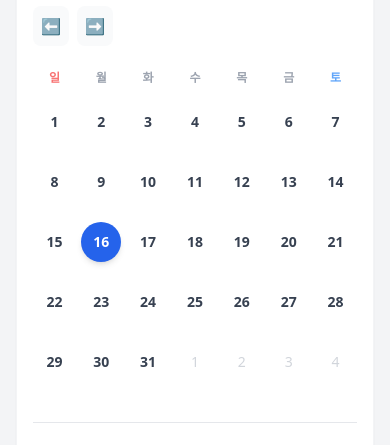
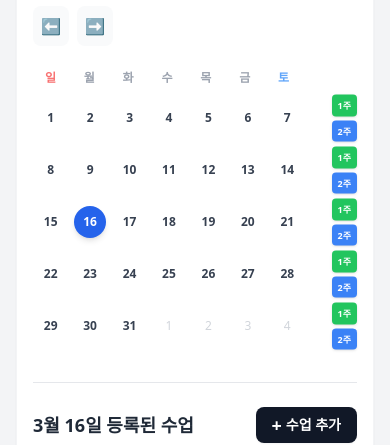
Before and after one commit to Jungwoooo/aurora-web, a Nuxt app: page /admin/lesson in a window 390 px wide. Shown: the part 179-624 px from the top of the page. Built offline with nearby package versions, Linux system fonts and the light colour scheme; no server answers.

Commit message:
[FEATURE] 관리자 수업 생성 및 복사 기능 적용

```diff
--- a/pages/admin/lesson/index.vue
+++ b/pages/admin/lesson/index.vue
@@ -219,7 +219,7 @@ const pasteWeeks = async (targetIndex: number) => {
       toastStore.show('수업 대량 등록에 실패했습니다.')
     }
   } else {
-    toastStore.show('adminStore에 bulkCreateLessons 함수를 먼저 추가해주세요!')
+    toastStore.show('adminStore에 copyCreateLessons 함수를 먼저 추가해주세요!')
   }
 }
 
@@ -302,8 +302,9 @@ const handleCreateLesson = async () => {
 }
 </script>
 
+
 <template>
-  <div class="relative bg-white rounded-2xl shadow-sm border border-gray-100 p-4 md:p-6 pb-24">
+  <div class="relative bg-white rounded-2xl shadow-sm border border-gray-100 p-4 md:p-6 pb-24 sm:mr-[130px]">
 
     <div class="flex flex-col md:flex-row justify-between items-start md:items-center mb-6 gap-4">
       <h2 class="text-xl font-extrabold text-gray-800">{{ currentYear }}년 {{ currentMonth }}월 수업 관리</h2>
@@ -313,7 +314,7 @@ const handleCreateLesson = async () => {
       </div>
     </div>
 
-    <div class="grid grid-cols-7 gap-1 text-center font-bold text-gray-400 mb-2 text-xs">
+    <div class="grid grid-cols-7 gap-1 pr-14 sm:pr-0 text-center font-bold text-gray-400 mb-2 text-xs">
       <div v-for="day in days" :key="day" :class="day === '일' ? 'text-red-400' : day === '토' ? 'text-blue-400' : ''">
         {{ day }}
       </div>
@@ -325,7 +326,7 @@ const handleCreateLesson = async () => {
         :key="index"
         @mouseenter="hoveredWeekIndex = index"
         @mouseleave="hoveredWeekIndex = null"
-        class="relative group grid grid-cols-7 gap-1 p-1 -mx-1 rounded-xl transition-all duration-200"
+        class="relative group grid grid-cols-7 gap-1 p-1 -mx-1 rounded-xl transition-all duration-200 pr-14 sm:pr-0"
         :class="{
           'bg-purple-50/60 ring-1 ring-purple-100': !clipboard.type && hoveredWeekIndex === index
         }"
@@ -338,8 +339,8 @@ const handleCreateLesson = async () => {
           @click="pasteWeeks(hoveredWeekIndex !== null ? hoveredWeekIndex : index)"
           class="absolute inset-0 z-10 bg-purple-100/90 border-2 border-dashed border-purple-500 rounded-xl flex items-center justify-center cursor-pointer shadow-sm transition-all"
         >
-          <span v-if="index === hoveredWeekIndex" class="text-purple-700 font-extrabold text-sm shadow-md bg-white px-5 py-2 rounded-full animate-bounce-short">
-            여기에 {{ clipboard.type === 'two-weeks' ? '2주치' : '1주치' }} 스케줄 붙여넣기
+          <span v-if="index === hoveredWeekIndex" class="text-purple-700 font-extrabold text-xs sm:text-sm shadow-md bg-white px-4 py-2 rounded-full animate-bounce-short">
+            여기에 {{ clipboard.type === 'two-weeks' ? '2주치' : '1주치' }} 붙여넣기
           </span>
         </div>
 
@@ -347,13 +348,25 @@ const handleCreateLesson = async () => {
           <button
             @click="handleDayClick(dayObj)"
             :class="[
-              'w-10 h-10 flex items-center justify-center rounded-full font-bold text-sm transition-all relative cursor-pointer',
+              'w-8 h-8 sm:w-10 sm:h-10 flex items-center justify-center rounded-full font-bold text-xs sm:text-sm transition-all relative cursor-pointer',
               selectedDate === dayObj.fullDate ? 'bg-blue-600 text-white shadow-md z-0' :
               (dayObj.type === 'current' ? 'bg-transparent text-gray-700 hover:bg-blue-50' :
               'text-gray-300 font-medium hover:bg-gray-100')
             ]"
           >
             {{ dayObj.date }}
+          </button>
+        </div>
+
+        <div
+          v-if="!clipboard.type"
+          class="absolute right-1 top-1/2 transform -translate-y-1/2 flex sm:hidden flex-col gap-1 z-20"
+        >
+          <button @click="copyWeek(index)" class="px-1.5 py-1 bg-green-500 text-white text-[9px] font-black rounded shadow active:scale-95 transition">
+            1주
+          </button>
+          <button @click="copyTwoWeeks(index)" class="px-1.5 py-1 bg-blue-500 text-white text-[9px] font-black rounded shadow active:scale-95 transition">
+            2주
           </button>
         </div>
 
@@ -413,12 +426,12 @@ const handleCreateLesson = async () => {
     </div>
   </div>
 
-  <div v-if="clipboard.type" class="fixed bottom-6 left-1/2 transform -translate-x-1/2 z-[100] bg-gray-900/95 backdrop-blur shadow-2xl rounded-full px-6 py-3 flex items-center space-x-4 animate-fade-in-up">
-    <div class="text-white text-sm font-medium whitespace-nowrap">
+  <div v-if="clipboard.type" class="fixed bottom-6 left-1/2 transform -translate-x-1/2 z-[100] bg-gray-900/95 backdrop-blur shadow-2xl rounded-full px-6 py-3 flex items-center space-x-4 animate-fade-in-up w-[90%] sm:w-auto justify-between sm:justify-start">
+    <div class="text-white text-xs sm:text-sm font-medium whitespace-nowrap overflow-hidden text-ellipsis">
       <span class="text-purple-300 font-bold mr-1">📋 {{ clipboard.label }}</span> 복사됨
     </div>
-    <div class="w-px h-4 bg-gray-600"></div>
-    <button @click="clearClipboard" class="text-gray-400 hover:text-white text-sm font-bold transition">취소</button>
+    <div class="w-px h-4 bg-gray-600 hidden sm:block"></div>
+    <button @click="clearClipboard" class="text-gray-400 hover:text-white text-xs sm:text-sm font-bold transition">취소</button>
   </div>
 
   <div v-if="isCreateModalOpen" class="fixed inset-0 z-[200] flex items-center justify-center p-4 bg-gray-900/40 backdrop-blur-sm animate-fade-in">
```
